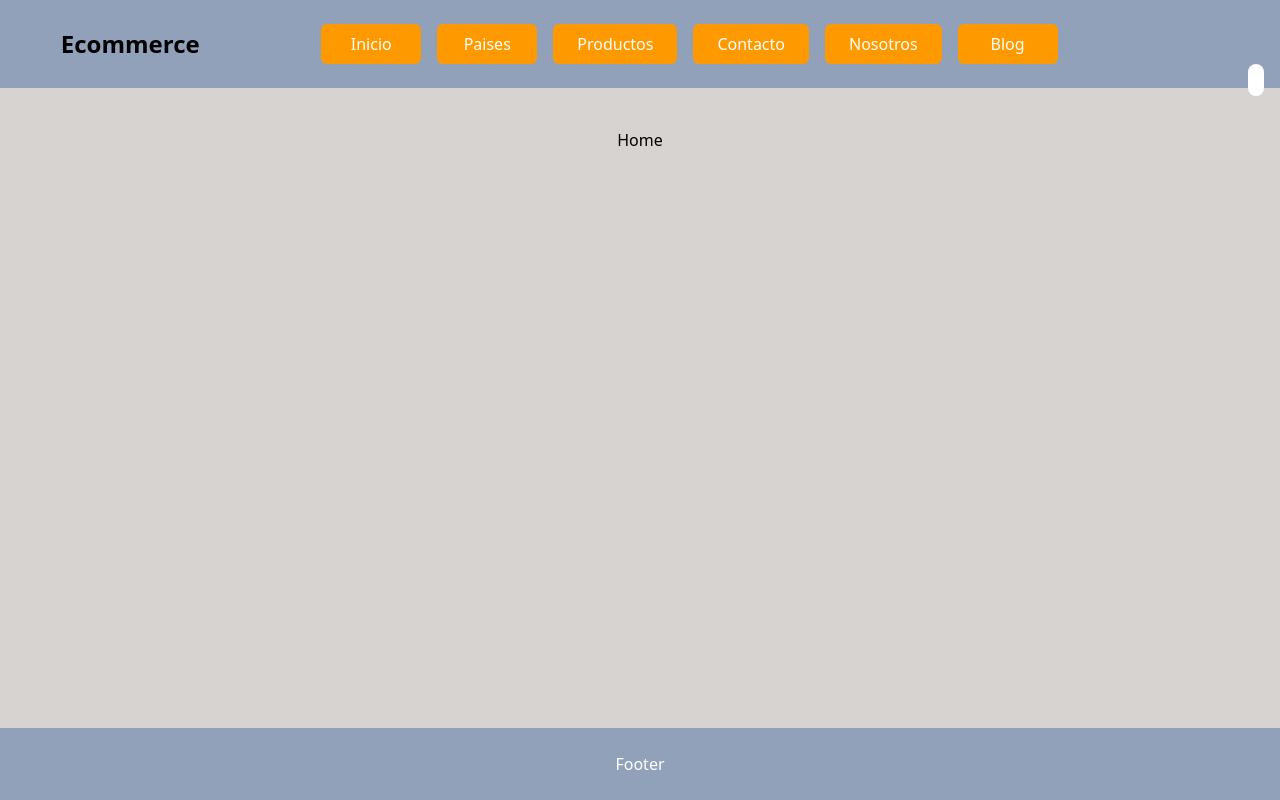
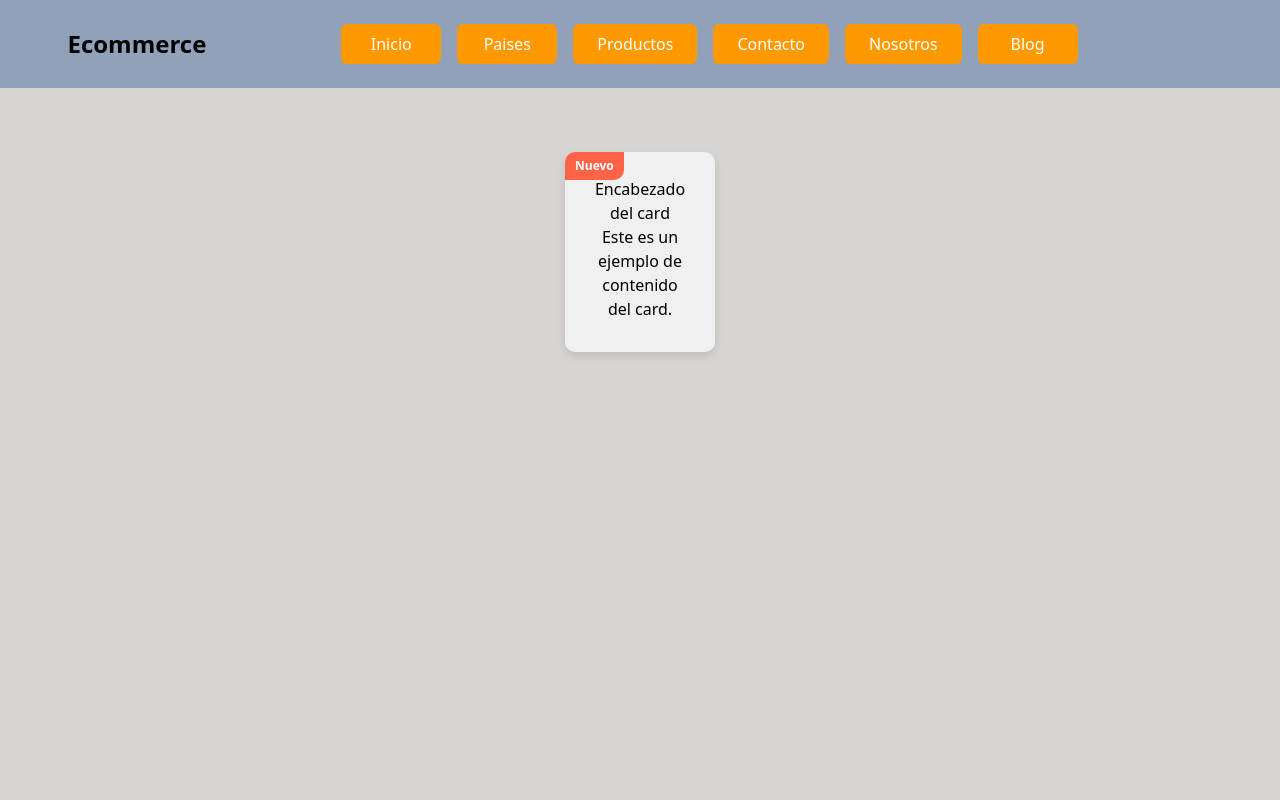
Before and after one commit to ShurGith/apis, a React (Vite) app: page / in a window 1280 px wide. Shown: the top 800 px of the page. Built offline with nearby package versions, Linux system fonts and the light colour scheme.

Commit message:
artes css

```diff
--- a/src/components/CarritoElements/CarritoDatosProducto.jsx
+++ b/src/components/CarritoElements/CarritoDatosProducto.jsx
@@ -4,7 +4,7 @@ import Boton from "../elements/BotonTemplate";
 import BotonesCarrito from "./BotonesCarrito";
 
 function ProductoDatos({ item }) {
-    const { alCarrito, carrito } = useContext(CarritoContext)
+    const { alCarrito } = useContext(CarritoContext)
     const [inputCantidad, setInputCantidad] = useState(1)
     const [inputCantidadMaxima, setInputCantidadMaxima] = useState(item.stock);
 
--- a/src/components/CarritoElements/ModalCarrito.jsx
+++ b/src/components/CarritoElements/ModalCarrito.jsx
@@ -1,17 +1,19 @@
-import { useContext, useState } from "react"
+import { useContext } from "react"
 import { CarritoContext } from "../../context/carrito"
 import { Icon } from "@iconify/react/dist/iconify.js"
 
 
 function ModalCarrito() {
-    const { carrito } = useContext(CarritoContext)
+    const { carrito, quitarCarrito } = useContext(CarritoContext)
     //console.log(carrito)
     return (
-        <div className="absolute top-16 right-4 flex-col flex gap-2 bg-white min-w-fit py-4 px-2 rounded-xl z-12">
+        <div className="hidden group-hover:flex absolute top-16 right-4 flex-col flex gap-2 bg-white min-w-fit py-4 px-2 rounded-xl z-12">
             {carrito && carrito.map((item) => (
-                <div key={item.id} className="flex gap-2 items-center justify-start border-1 border-gray-400 w-full" >
-                    <Icon icon="solar:cart-cross-broken" width="24" height="24" />
-                    <p>{item.cantidad}- {item.title}</p>
+                <div key={item.id} className="flex gap-2 items-center justify-start text-gray-400 w-full" >
+                    <Icon icon="solar:cart-cross-broken"
+                        onClick={() => quitarCarrito(item.id)}
+                        width="24" height="24" className="cursor-pointer hover:text-red-500" />
+                    <h4 className="text-sm">{item.cantidad}- {item.title}</h4>
                 </div>
             ))}
         </div>
--- a/src/components/Navbar.jsx
+++ b/src/components/Navbar.jsx
@@ -20,7 +20,7 @@ function Navbar() {
                     </NavLink>
                 ))}
             </ul>
-            <div className='size-10'>
+            <div className='relative group'>
                 {countCarrito > 0 && <NavLink to={'/carrito'} className='relative'>
                     <Icon icon="solar:cart-large-broken" width="40" height="40" color="white" />
                     <output className='absolute -top-2 -right-2 bg-black text-white w-6 h-6 rounded-full flex justify-center items-center'>
--- a/src/pages/Home.jsx
+++ b/src/pages/Home.jsx
@@ -1,8 +1,17 @@
 import React from 'react'
+import './cardhome.css'
 
 function Home() {
     return (
-        <div>Home</div>
+        <div className='flex justify-center items-start mt-6 h-screen'>
+            <div class="card-container">
+                <div class="card-tag">Nuevo</div>
+                <div class="card-content">
+                    <h2>Encabezado del card</h2>
+                    <p>Este es un ejemplo de contenido del card.</p>
+                </div>
+            </div>
+        </div>
     )
 }
 
--- /dev/null
+++ b/src/pages/cardhome.css
@@ -0,0 +1,29 @@
+.card-container {
+  position: relative; /* Permite posicionar la etiqueta de forma absoluta */
+  width: 150px;
+  height: 200px;
+  border-radius: 10px; /* Bordes redondeados para el card */
+  background-color: #f0f0f0; /* Color de fondo del card */
+  box-shadow: 0 4px 8px rgba(0, 0, 0, 0.1); /* Sombra suave para el card */
+  overflow: hidden; /* Oculta cualquier contenido que sobresalga, importante para la etiqueta */
+  padding: 10px;
+}
+
+.card-tag {
+  position: absolute;
+  top: 0;
+  left: 0;
+  background-color: #ff6347; /* Color de fondo de la etiqueta */
+  color: white; /* Color del texto de la etiqueta */
+  padding: 5px 10px;
+  border-bottom-right-radius: 10px; /* Borde redondeado inferior derecho para la etiqueta */
+  font-size: 12px;
+  font-weight: bold;
+  z-index: 1; /* Asegura que la etiqueta esté sobre el card */
+
+}
+
+/* Estilo opcional para el contenido dentro del card */
+.card-content {
+  padding: 15px;
+}
```
